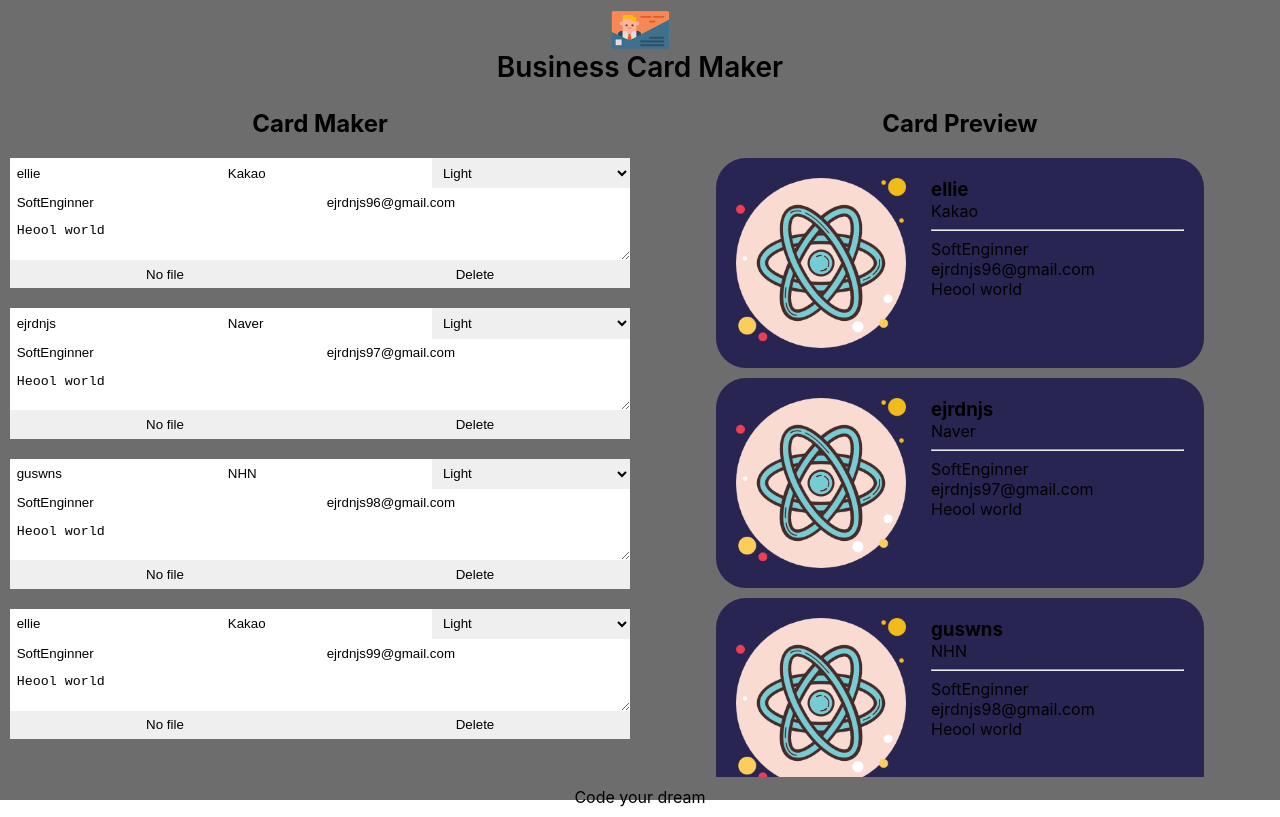
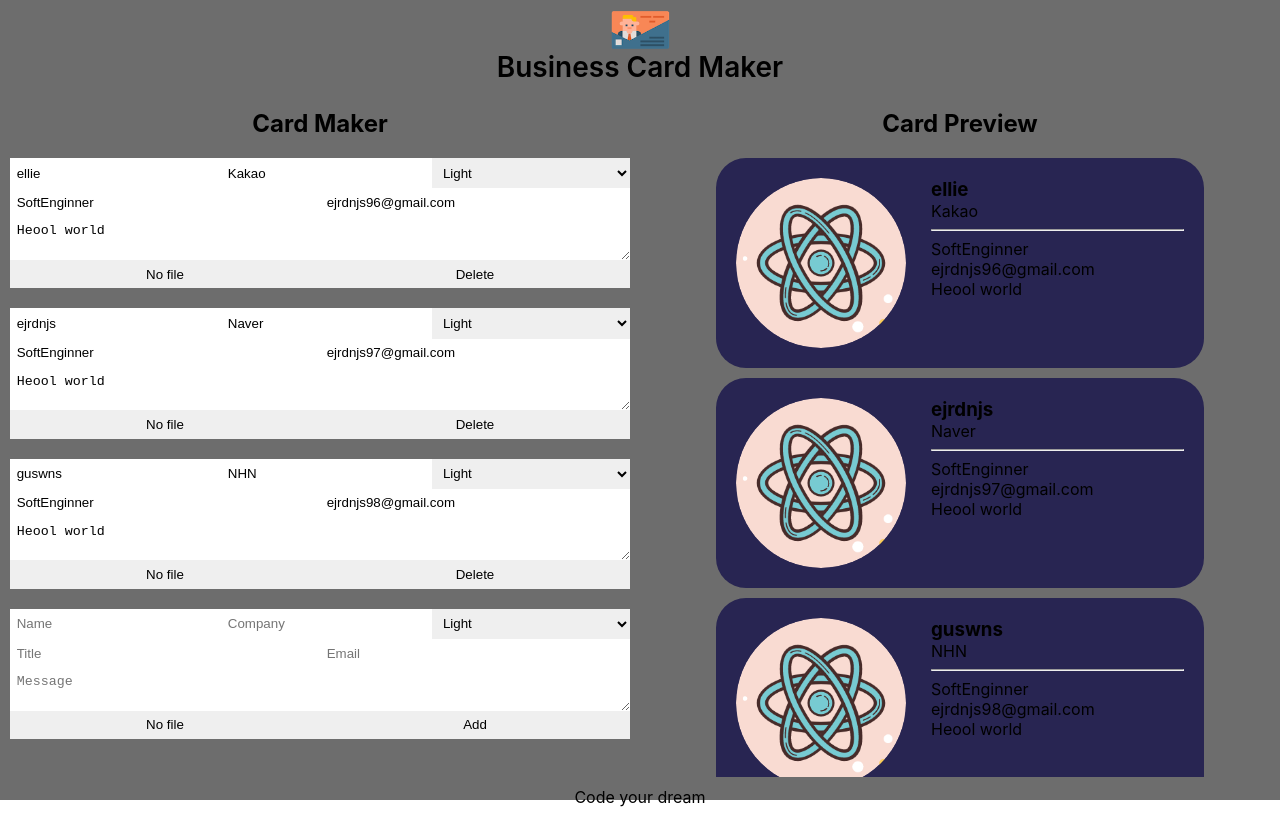
Before and after one commit to DeokWonPark/CARD-MAKER, a React (Create React App) app: page /app in a window 1280 px wide. Built offline with nearby package versions, Linux system fonts and the light colour scheme; no server answers.

Commit message:
cloudinary를 이용한 이미지 업로드

```diff
--- a/src/app.jsx
+++ b/src/app.jsx
@@ -39,15 +39,16 @@ function App(props) {
     discription:"Heool world",
     img:"./images/default_logo.png"
   },
-  {
-    name:"ellie",
-    company:"Kakao",
-    color:"Light",
-    Title:"SoftEnginner",
-    email:"ejrdnjs99@gmail.com",
-    discription:"Heool world",
-    img:"./images/default_logo.png"
-  },
+  {},
+  // {
+  //   name:"ellie",
+  //   company:"Kakao",
+  //   color:"Light",
+  //   Title:"SoftEnginner",
+  //   email:"ejrdnjs99@gmail.com",
+  //   discription:"Heool world",
+  //   img:"./images/default_logo.png"
+  // },
   ]);
 
   const handleLogout=async ()=>{
@@ -55,6 +56,23 @@ function App(props) {
     //await props.auth_service.logout();
     await props.auth_service.logout();
     return props.auth_service.user;
+  }
+
+  const handlefileUpload=async (files,cardItem)=>{
+    console.log(files);
+    if(files.length!==0){
+      const img_info=await props.clouldnary.uploadfile(files);
+      const card_temp=card.map((item)=>{
+        if(item.email===cardItem.email){
+          return {...cardItem,img:img_info.secure_url};
+        }
+        return item;
+      });
+      setCard(card_temp);
+      console.log(card_temp);
+      // const card[0]={...card,count:1}
+      return img_info;
+    }
   }
 
   return <BrowserRouter>
@@ -72,7 +90,7 @@ function App(props) {
         <div className="main">
           <Header onLogout={handleLogout}></Header>
           <div className="contents">
-            <CardMaker card={card}></CardMaker>
+            <CardMaker card={card} onUpload={handlefileUpload}></CardMaker>
             <CardPreview card={card}></CardPreview>
           </div>
           <Footer></Footer>
--- a/src/components/card/card.module.css
+++ b/src/components/card/card.module.css
@@ -15,6 +15,7 @@
     height: 170px;
     margin-right: 25px;
     flex-basis: 20%;
+    border-radius: 50%;
 }
 .card .userInfo{
     flex-basis: 60%;
--- a/src/components/cardMaker/cardMaker.jsx
+++ b/src/components/cardMaker/cardMaker.jsx
@@ -2,12 +2,12 @@ import React, { useState } from 'react';
 import CardInfo from '../card_info/card_info';
 import styles from './cardMaker.module.css';
 
-const CardMaker = ({card}) => {
+const CardMaker = ({card,onUpload}) => {
     return <section className={styles.cardmaker}>
         <h2>Card Maker</h2>
         <ul>
             {card.map((card_item)=>{
-                return <CardInfo cardItem={card_item} key={card_item.email}></CardInfo>
+                return <CardInfo cardItem={card_item} key={card_item.email} onUpload={onUpload}></CardInfo>
             })}
         </ul>
     </section>
--- a/src/components/cardPreview/cardPreview.jsx
+++ b/src/components/cardPreview/cardPreview.jsx
@@ -7,7 +7,9 @@ const CardPreview = ({card}) => {
         <h2>Card Preview</h2>
         <ul>
             {card.map((cardItem)=>{
-                return <Card cardItem={cardItem} key={cardItem.email}></Card>
+                if(Object.keys(cardItem).length!==0){
+                    return <Card cardItem={cardItem} key={cardItem.email}></Card>
+                }
             })}
         </ul>
     </section>
--- a/src/components/card_info/card_info.jsx
+++ b/src/components/card_info/card_info.jsx
@@ -1,21 +1,47 @@
-import React from 'react';
+import React, { useEffect, useRef } from 'react';
 import styles from './card_info.module.css';
 
-const CardInfo = ({cardItem}) => {
-    return <form className={styles.editor}>
-        <input type="text" defaultValue={cardItem.name} className={styles.input}/>
-        <input type="text" defaultValue={cardItem.company} className={styles.input}/>
+const CardInfo = ({cardItem,onUpload}) => {
+    const addref=useRef(null);
+    const fileref=useRef(null);
+    const filebtn=useRef(null);
+    useEffect(()=>{
+        if(Object.keys(cardItem).length===0){
+            addref.current.textContent="Add";
+        }
+    },[]);
+
+    const handlefileUpload=()=>{
+        fileref.current.click();
+    }
+
+    const fileupload=async ()=>{
+        filebtn.current.style.background="pink";
+        const load=document.createElement("div");
+        load.classList.add(styles.loader);
+        filebtn.current.textContent="";
+        filebtn.current.appendChild(load);
+
+        const user_info=await onUpload(fileref.current.files,cardItem);
+
+        filebtn.current.textContent=user_info.original_filename;
+    }
+    return (<div className={styles.editor}>
+        <input type="text" defaultValue={cardItem.name} className={styles.input} placeholder="Name"/>
+        <input type="text" defaultValue={cardItem.company} className={styles.input} placeholder="Company"/>
         <select name="color" id="select" className={styles.select}>
             <option defaultValue="Light">Light</option>
             <option defaultValue="Dark">Dark</option>
             <option defaultValue="Colorful">Colorful</option>
         </select>
-        <input type="text" defaultValue={cardItem.Title} className={styles.input}/>
-        <input type="text" defaultValue={cardItem.email} className={styles.input}/>
-        <textarea name="discription" id="discription" cols="30" rows="2" className={styles.text} defaultValue={cardItem.discription}></textarea>
-        <button className={styles.file}>No file</button>
-        <button className={styles.button}>Delete</button>
-    </form>
+        <input type="text" defaultValue={cardItem.Title} className={styles.input} placeholder="Title"/>
+        <input type="text" defaultValue={cardItem.email} className={styles.input} placeholder="Email"/>
+        <textarea name="discription" id="discription" cols="30" rows="2" className={styles.text} defaultValue={cardItem.discription} placeholder="Message"></textarea>
+        <button className={styles.file} onClick={handlefileUpload} ref={filebtn}>No file</button>
+        <input type="file" ref={fileref} onChange={fileupload} className={styles.fileinput}/>
+        <button className={styles.button} ref={addref}>Delete</button>
+    </div>
+    );
 }
 
 export default CardInfo;
--- a/src/components/card_info/card_info.module.css
+++ b/src/components/card_info/card_info.module.css
@@ -1,6 +1,6 @@
 @value makerGreen from '../../common/color.css';
 @value makerWhite from '../../common/color.css';
-form.editor{
+.editor{
     display: flex;
     width: 100%;
     flex-wrap: wrap;
@@ -30,6 +30,25 @@ form.editor{
     flex: 1 1 50%;
     cursor: pointer;
 }
+.fileinput{
+    display: none;
+}
+.file{
+    display: flex;
+    justify-content: center;
+}
+.file .loader{
+    border: 3px solid #f3f3f3;
+    border-top: 3px solid makerGreen;
+    border-radius: 50%;
+    width: 1em;
+    height: 1em;
+    animation: spin 2s linear infinite;
+}
+@keyframes spin {
+    0% { transform: rotate(0deg); }
+    100% { transform: rotate(360deg); }
+}
 .button{
     background: makerGreen;
     color: makerWhite;
--- a/src/index.js
+++ b/src/index.js
@@ -3,11 +3,13 @@ import ReactDOM from 'react-dom';
 import './index.module.css';
 import App from './app';
 import AuthService from './service/authService'
+import Clouldnary from './service/clouldnary'
 
 const auth_service=new AuthService();
+const clouldnary=new Clouldnary(process.env.REACT_APP_CLOULDNARY_NAME);
 ReactDOM.render(
   <React.StrictMode>
-    <App auth_service={auth_service}/>
+    <App auth_service={auth_service} clouldnary={clouldnary}/>
   </React.StrictMode>,
   document.getElementById('root')
 );
--- a/src/service/authService.js
+++ b/src/service/authService.js
@@ -16,6 +16,7 @@ class AuthService{
             console.log(result);
             const credential = result.credential;
             const token = credential.accessToken;
+            console.log(token);
             this.token=token;
 
             const user = result.user;
@@ -38,11 +39,13 @@ class AuthService{
               }).catch((error)=> console.log(error ,"error"));
     }
     see(){
-      return firebaseApp.auth().onAuthStateChanged(function(user) {
+      firebaseApp.auth().onAuthStateChanged(function(user) {
         if (user) {
           console.log(user);
+          return user;
         } else {
           console.log("정상적인 로그아웃");
+          return null;
         }
       });
     }
--- /dev/null
+++ b/src/service/clouldnary.js
@@ -0,0 +1,29 @@
+class Clouldnary{
+    constructor(clouldname){
+        this.name=clouldname;
+    }
+    uploadfile=(files)=>{
+        const url = `https://api.cloudinary.com/v1_1/${this.name}/image/upload`;
+
+        const formData = new FormData();
+        for (let i = 0; i < files.length; i++) {
+          let file = files[i];
+          formData.append("file", file);
+          formData.append("upload_preset", "zfhffhko");
+        }
+
+        return fetch(url, {
+            method: "POST",
+            body: formData
+          })
+            .then((response) => {
+              return response.json();
+            })
+            .then((data) => {
+                console.log(data)
+                return data;
+            });
+    }
+}
+
+export default Clouldnary;
```
Also changed, not shown: 1 other file (tests, documents, lock files or other folders).
